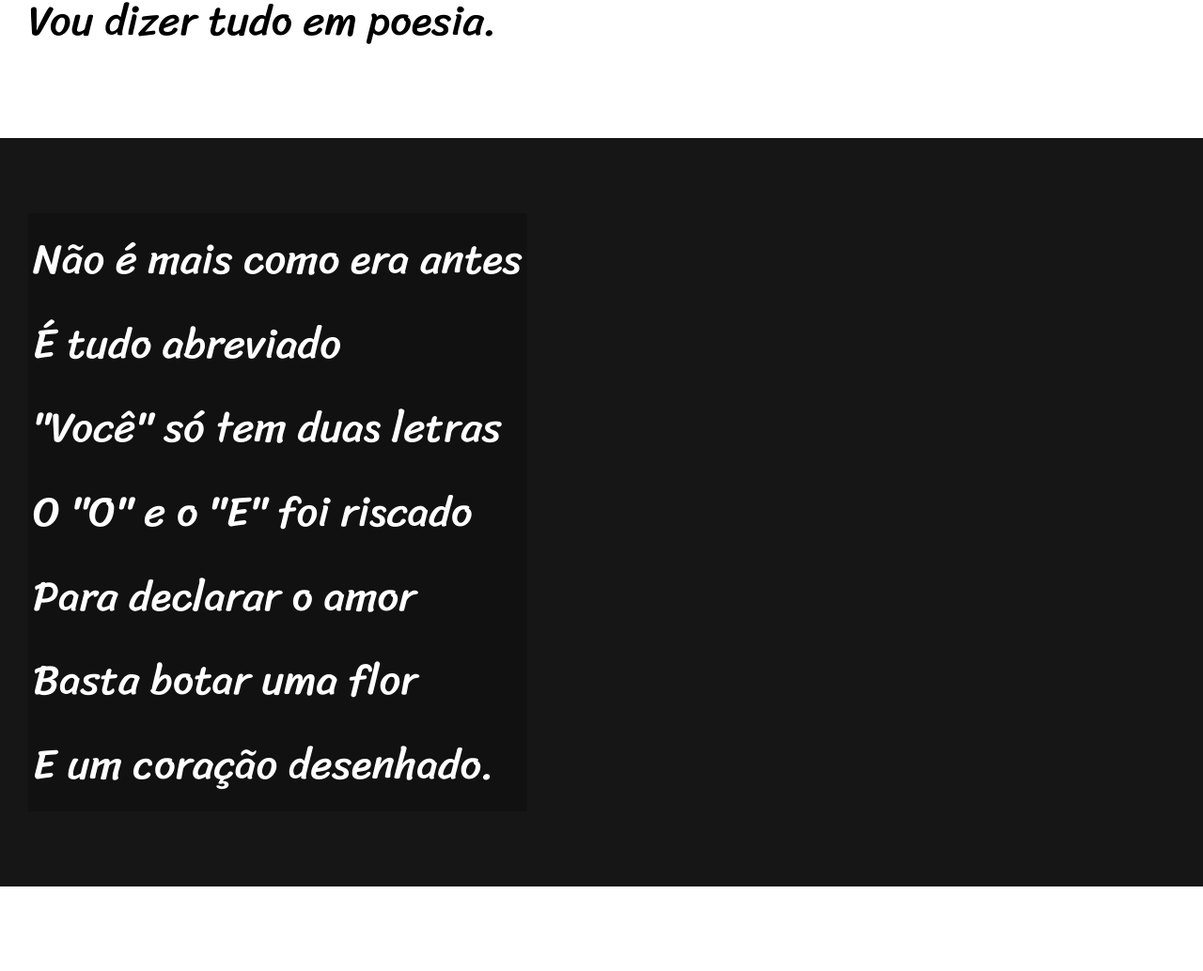
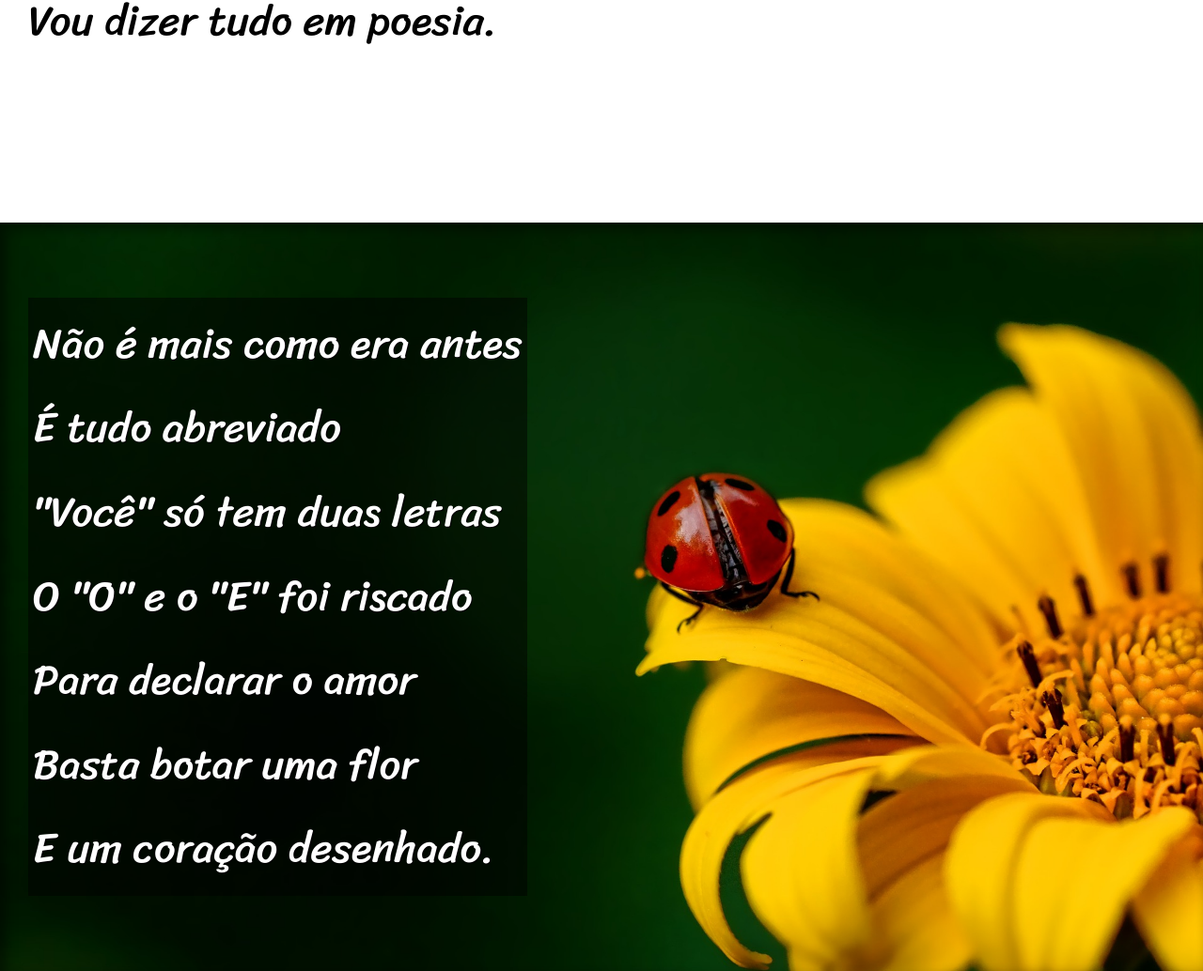
Before and after one commit to rafaelviefe/css-html, a plain HTML site: page exercícios/desafios/módulo 2/d12/index.html in a window 1280 px wide. Shown: the part 900-1934 px from the top of the page at 94% size. Drawn offline with Linux system fonts and the light colour scheme.

Commit message:
finalizado

```diff
--- a/exercícios/desafios/módulo 2/d12/estilo/style.css
+++ b/exercícios/desafios/módulo 2/d12/estilo/style.css
@@ -45,6 +45,9 @@ section{
     font-family: var(--font3);
     font-size: 3.5vw;
 }
+section>p{
+    padding-bottom: 2em;
+}
 .normal{
     background-color: white;
     color: black
@@ -52,13 +55,23 @@ section{
 .imagem{
     background-color: rgb(22, 22, 22);
     color: white;
+    box-shadow: inset 6px 6px 13px 0px rgba(0, 0, 0, 0.493);
+    background-size: cover;
+    background-attachment: fixed;
 }
 .imagem>p{
     display: inline-block;
     padding: 5px;
-    background-color: rgba(0, 0, 0, 0.24);
+    background-color: rgba(0, 0, 0, 0.493);
+    text-shadow: 1px 1px 0px black;
 }
-
+#img01{
+    background-image: url(../imagens/background001.jpg);
+    background-position: right center;
+}
+#img02{
+    background-image: url(../imagens/background002.jpg);
+}
 footer{
     background-color: black;
     color: white;
--- a/exercícios/desafios/módulo 2/d12/index.html
+++ b/exercícios/desafios/módulo 2/d12/index.html
@@ -24,7 +24,7 @@
         </p>
     </section>
 
-    <section class="imagem">
+    <section class="imagem" id="img01">
         <p>
             Não é mais como era antes <br>
             É tudo abreviado <br>
@@ -58,7 +58,7 @@
         </p>
     </section>
 
-    <section class="imagem">
+    <section class="imagem" id="img02">
         <p>
             Tenho saudade das cartas <br>
             Escritas com a própria mão <br>
```
